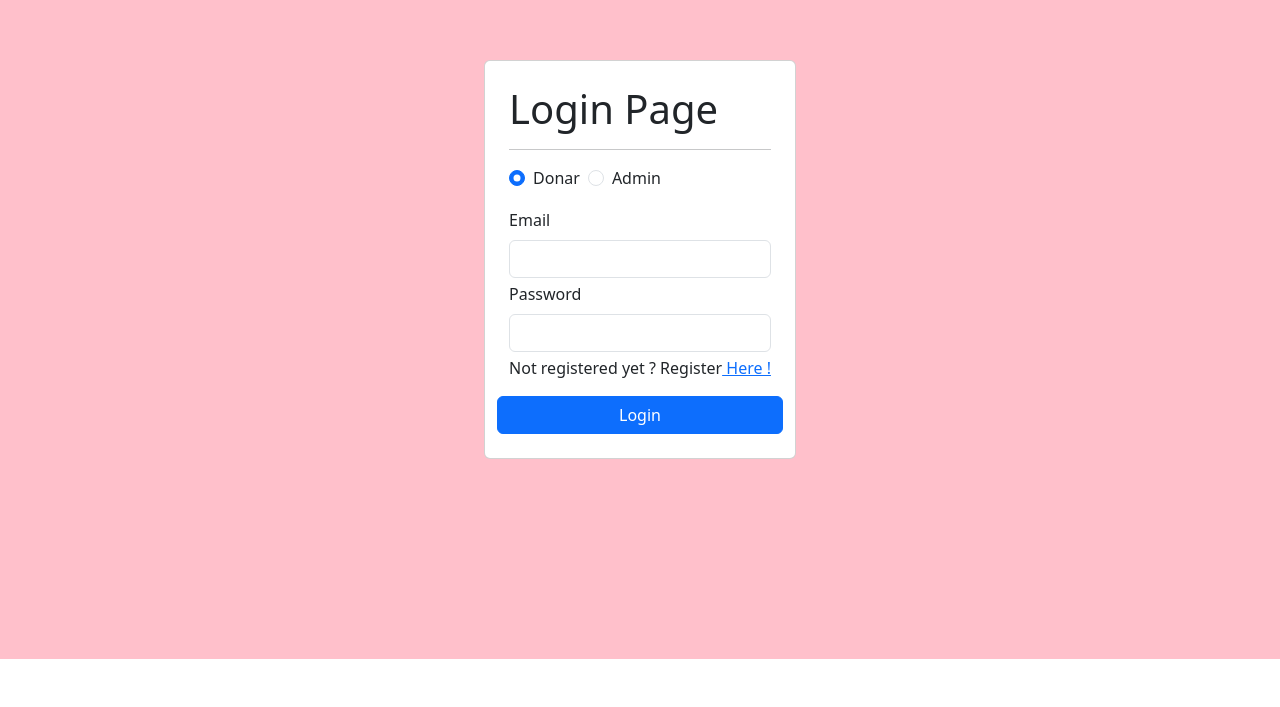
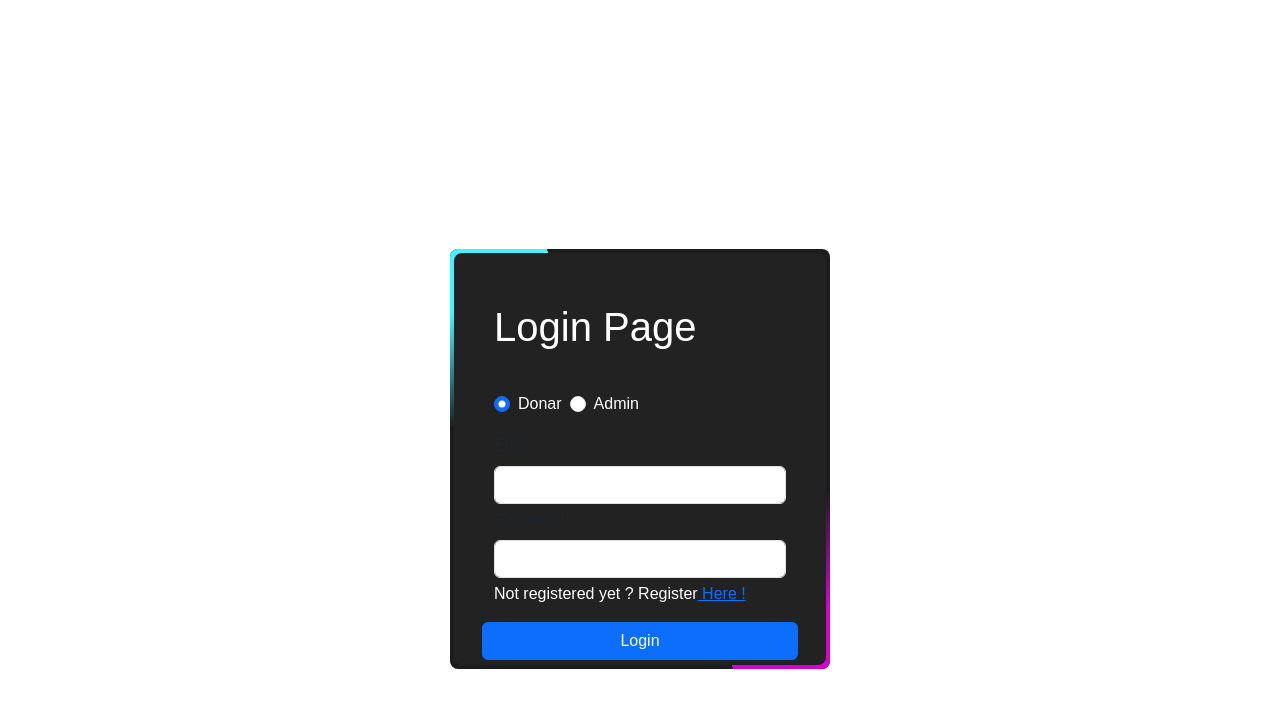
Before and after one commit to MukandKrishna/blood-bank-bootstrap-css, a React (Create React App) app in the folder client/: page /Login in a window 1280 px wide. Shown: the part 141-848 px from the top of the page. Before the commit the page ends 800 px from the top, so only its background shows below. Built offline with nearby package versions, Linux system fonts and the light colour scheme; no server answers.

Commit message:
animation of login done

```diff
--- a/client/src/components/Shared/Form/Form.js
+++ b/client/src/components/Shared/Form/Form.js
@@ -21,6 +21,9 @@ const Form = ({ formType, submitBtn, formTitle }) => {
   const [contact, setContact] = useState("");
   const [currentcity, setCity] = useState("");
   const [nativetown, setTown] = useState("");
+
+  // Inline style for white text color
+const whiteTextStyle = { color: "white" };
 
   return (
     <div>
@@ -48,7 +51,7 @@ const Form = ({ formType, submitBtn, formTitle }) => {
             );
         }}
       >
-        <h1 className="text-left">{formTitle}</h1>
+        <h1 className="text-left" style={whiteTextStyle}>{formTitle}</h1>
         <hr />
         <div className="d-flex mb-3">
           <div className="form-check">
@@ -61,7 +64,7 @@ const Form = ({ formType, submitBtn, formTitle }) => {
               onChange={(e) => setRole(e.target.value)}
               defaultChecked
             />
-            <label htmlFor="adminRadio" className="form-check-label">
+            <label htmlFor="adminRadio" className="form-check-label" style={whiteTextStyle}>
               Donar
             </label>
           </div>
@@ -74,7 +77,7 @@ const Form = ({ formType, submitBtn, formTitle }) => {
               value={"admin"}
               onChange={(e) => setRole(e.target.value)}
             />
-            <label htmlFor="adminRadio" className="form-check-label">
+            <label htmlFor="adminRadio" className="form-check-label" style={whiteTextStyle}>
               Admin
             </label>
           </div>
@@ -119,6 +122,7 @@ const Form = ({ formType, submitBtn, formTitle }) => {
                     name={"email"}
                     value={email}
                     onChange={(e) => setEmail(e.target.value)}
+                    style={whiteTextStyle}
                   />
                   <InputType
                     labelText={"Password"}
@@ -127,6 +131,7 @@ const Form = ({ formType, submitBtn, formTitle }) => {
                     name={"password"}
                     value={password}
                     onChange={(e) => setPassword(e.target.value)}
+                    style={whiteTextStyle}
                   />
                 </>
               );
@@ -260,12 +265,12 @@ const Form = ({ formType, submitBtn, formTitle }) => {
 
         <div className="d-flex flex-row justify-content-between">
           {formType === "login" ? (
-            <p>
+            <p style={whiteTextStyle}>
               Not registered yet ? Register
               <Link to="/register"> Here !</Link>
             </p>
           ) : (
-            <p>
+            <p style={whiteTextStyle}>
               ALready a user? Please
               <Link to="/login"> Login !</Link>
             </p>
--- a/client/src/pages/auth/Login.js
+++ b/client/src/pages/auth/Login.js
@@ -12,19 +12,18 @@ import React from "react";
 import Form from "../../components/Shared/Form/Form"; // Import Form from Form.js
 // import { useSelector } from "react-redux"; // Import useSelector from react-redux
 // import Spinner from "../../components/Shared/Spinner";
+import './index.css';
 
 const Login = () => {
   return (
     <div
       className="d-flex vh-100 justify-content-center align-items-center"
-      style={{
-        backgroundColor: "pink",
-        position: "relative",
-      }}
     >
-      <div className="card p-4">
+      <div class="box">
+      {/* <div className="card p-4"> */}
         <Form formTitle={"Login Page"} submitBtn={"Login"} formType={"login"} />
-      </div>
+      {/* </div> */}
+    </div>
     </div>
   );
 };
--- a/client/src/pages/auth/Register.js
+++ b/client/src/pages/auth/Register.js
@@ -11,9 +11,10 @@
 //         backgroundPosition: "center",
 //       }}
 */
-
+/*
 import React from "react";
 import Form from "../../components/Shared/Form/Form"; // Import Form from Form.js
+import './style.css';
 const Register = () => {
   return (
     <div
@@ -31,3 +32,27 @@ const Register = () => {
   );
 };
 export default Register;
+
+*/
+
+import React from "react";
+import Form from "../../components/Shared/Form/Form"; // Import Form from Form.js
+import "./style.css";
+const Register = () => {
+  return (
+    <div className="d-flex vh-100 justify-content-center align-items-center scrollboy">
+      <div className="container">
+        <div className="image">
+        <div className="form-box">
+          <Form
+          formTitle={"Registration Page"}
+          submitBtn={"Submit"}
+          formType={"register"}
+        />
+        </div>
+      </div>
+      </div>
+    </div>
+  );
+};
+export default Register;
--- /dev/null
+++ b/client/src/pages/auth/index.css
@@ -0,0 +1,168 @@
+* {
+    margin: 0;
+    padding: 0;
+    box-sizing: border-box;
+}
+
+body {
+    display: flex;
+    justify-content: center;
+    align-items: center;
+    min-height: 100vh;
+    background: #23241a;
+    overflow: hidden;
+}
+
+.box {
+    position: relative;
+    width: 380px;
+    height: 420px;
+    background: #1c1c1c;
+    border-radius: 8px;
+    overflow: hidden;
+}
+
+.box::before {
+    content: '';
+    position: absolute;
+    top: -50%;
+    left: -50%;
+    width: 380px;
+    height: 420px;
+    background: linear-gradient(0deg, transparent, transparent, #45f3ff, #45f3ff, #45f3ff);
+    z-index: 1;
+    transform-origin: bottom right;
+    animation: animate 6s linear infinite;
+}
+
+.box::after {
+    content: '';
+    position: absolute;
+    top: -50%;
+    left: -50%;
+    width: 380px;
+    height: 420px;
+    background: linear-gradient(0deg, transparent, transparent, #d400d4, #d400d4, #d400d4);
+    z-index: 1;
+    transform-origin: bottom right;
+    animation: animate 6s linear infinite;
+    animation-delay: -3s;
+}
+
+@keyframes animate {
+    0% {
+        transform: rotate(0deg);
+    }
+
+    100% {
+        transform: rotate(360deg);
+    }
+}
+
+.box form {
+    position: absolute;
+    inset: 4px;
+    background: #222;
+    padding: 50px 40px;
+    border-radius: 8px;
+    z-index: 2;
+    display: flex;
+    flex-direction: column;
+}
+
+.box form h2 {
+    color: #fff;
+    font-weight: 500;
+    text-align: center;
+    letter-spacing: 0.1em;
+}
+
+.box form .inputbox {
+    position: relative;
+    width: 300px;
+    margin-top: 35px;
+}
+
+.box form .inputbox input {
+    position: relative;
+    width: 100%;
+    padding: 20px 10px 10px;
+    background: transparent;
+    outline: none;
+    box-shadow: none;
+    color: #23242a;
+    font-size: 1em;
+    letter-spacing: 0.05em;
+    transition: 0.5s;
+    z-index: 10;
+}
+
+.box form .inputbox span {
+    position: absolute;
+    left: 0;
+    padding: 20px 10px 10px;
+    pointer-events: none;
+    color: #8f8f8f;
+    font-size: 1em;
+    letter-spacing: 0.05em;
+    transition: 0.5s;
+}
+
+.box form .inputbox input:focus~span,
+.box form .inputbox input:valid~span {
+    color: #fff;
+    font-size: 0.75em;
+    transform: translateY(-34px);
+}
+
+.box form .inputbox i {
+    position: absolute;
+    left: 0;
+    bottom: 0;
+    width: 100%;
+    height: 2px;
+    background: #fff;
+    border-radius: 4px;
+    overflow: hidden;
+    transition: 0.5s;
+    pointer-events: none;
+}
+
+.box form .inputbox input:focus~i,
+.box form .inputbox input:valid~i {
+    height: 44px;
+}
+
+.box form .links {
+    display: flex;
+    justify-content: space-between;
+}
+
+.box form .links a {
+    margin: 10px 0;
+    font-size: 0.75em;
+    color: #8f8f8f;
+    text-decoration: none;
+}
+
+.box form .links a:hover,
+.box form .links a:nth-child(2) {
+    color: #fff;
+}
+
+.box form input[type="submit"] {
+    border: none;
+    outline: none;
+    padding: 9px 25px;
+    background: #fff;
+    cursor: pointer;
+    font-size: 0.9em;
+    border-radius: 4px;
+    font-weight: 600;
+    width: 100px;
+    margin-top: 10px;
+}
+
+.box form input[type="submit"]:active {
+    opacity: 0.8;
+}
--- /dev/null
+++ b/client/src/pages/auth/style.css
@@ -0,0 +1,79 @@
+/* @import url('https://fonts.googleapis.com/css2?family=Poppins:wght@200&display=swap'); */
+
+* {
+    margin: 0;
+    padding: 0;
+    box-sizing: border-box;
+    font-family: 'Poppins', sans-serif;
+}
+
+body {
+    display: flex;
+    justify-content: center;
+    align-items: center;
+    min-height: 150vh;
+    background: white;
+}
+
+.container {
+    position: relative;
+    width: 450px;
+    height: 950px;
+    background: rgba(255, 165, 0, 1);
+    /* Fully opaque orange */
+    border-radius: 20px;
+    display: flex;
+    justify-content: center;
+    align-items: center;
+    padding-inline: 32px;
+    overflow-y: auto;
+    /* Added overflow-y property to enable vertical scrolling */
+    max-height: 150vh;
+    /* Added max-height to limit the container height */
+
+}
+
+.container::before {
+    content: '';
+    position: absolute;
+    width: 450px;
+    height: 950px;
+    background: conic-gradient(transparent, transparent, transparent, #d400d4);
+    animation: animate 4s linear infinite;
+    animation-delay: -2s;
+}
+
+.container::after {
+    content: '';
+    position: absolute;
+    width: 450px;
+    height: 950px;
+    background: conic-gradient(transparent, transparent, transparent, #00cfff);
+    animation: animate 4s linear infinite;
+}
+
+@keyframes animate {
+    0% {
+        transform: rotate(0deg);
+    }
+
+    100% {
+        transform: rotate(360deg);
+    }
+
+}
+
+.image {
+    position: absolute;
+    inset: 5px;
+    background-color: #0c1022;
+    z-index: 1;
+    border-radius: 16px;
+}
+
+.form-box {
+    display: flex;
+    justify-content: center;
+    align-items: center;
+    min-height: 60vh;
+}
```
